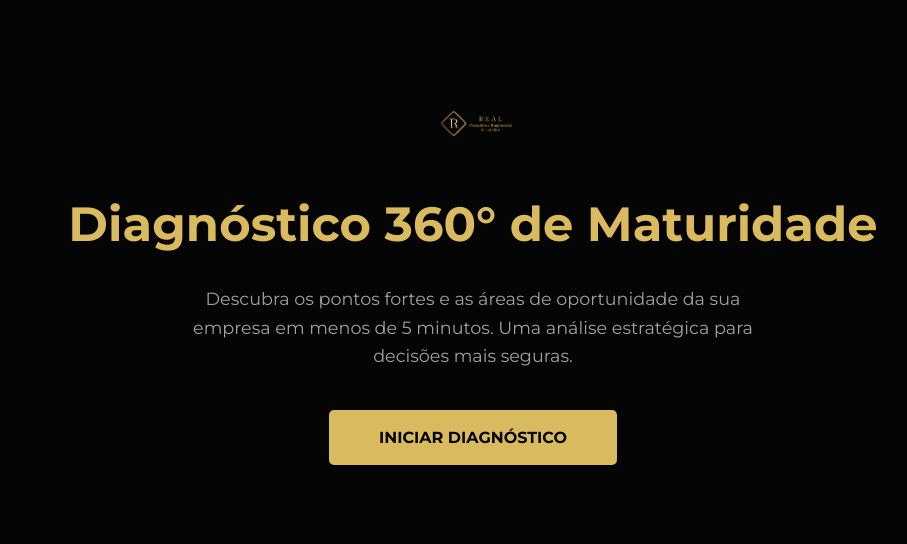
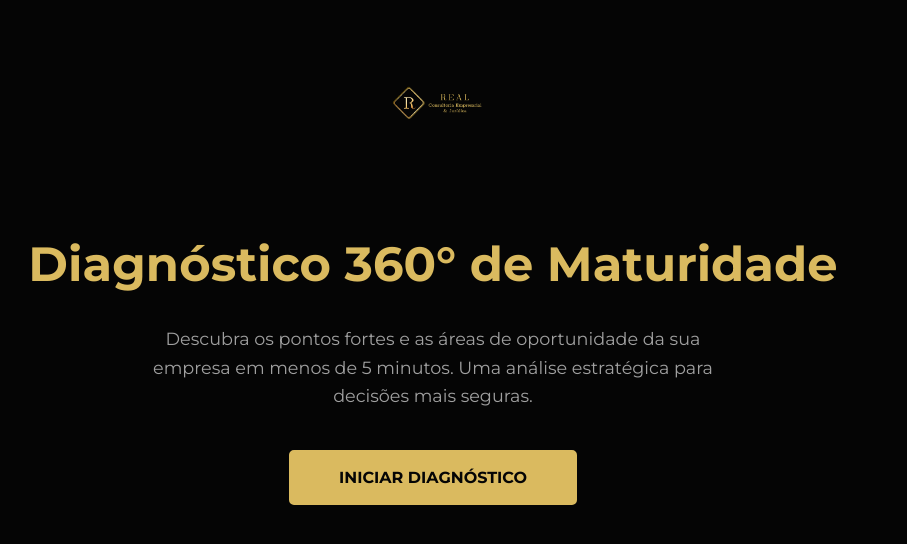
Before and after one commit to IgCriativo/360DIagREAL, a plain HTML site: page index.html in a window 1280 px wide. Shown: the part 198-742 px from the top of the page, without its empty margins (239-1146 px from the left). Drawn offline with nearby package versions, Linux system fonts and the light colour scheme.

Commit message:
Update style.css

```diff
--- a/style.css
+++ b/style.css
@@ -16,7 +16,7 @@
 html, body {
     height: 100%;
     margin: 0;
-    padding: 20px;
+    padding: 10px;
 }
 
 body {
@@ -26,7 +26,7 @@ body {
 }
 
 #realconsultoria-app-container {
-    height: 100vh;
+    height: 100%;
     overflow: hidden; /* Mantém o container principal sem barra de rolagem */
     position: relative;
     display: flex;
@@ -37,8 +37,8 @@ body {
 
 /* --- TELAS E TRANSIÇÕES --- */
 .app-screen {
-    width: 100vw;
-    height: 100vh;
+    width: 100%;
+    height: 100%;
     position: absolute;
     top: 0;
     left: 0;
@@ -68,8 +68,8 @@ body {
 
 /* --- TELA DE BOAS-VINDAS E LOGO --- */
 .logo-container {
-    width: 80px;
-    height: 80px;
+    width: 100px;
+    height: 200px;
     margin: 0 auto 1.5rem auto;
     background-image: url('logo.png');
     background-size: contain;
```
